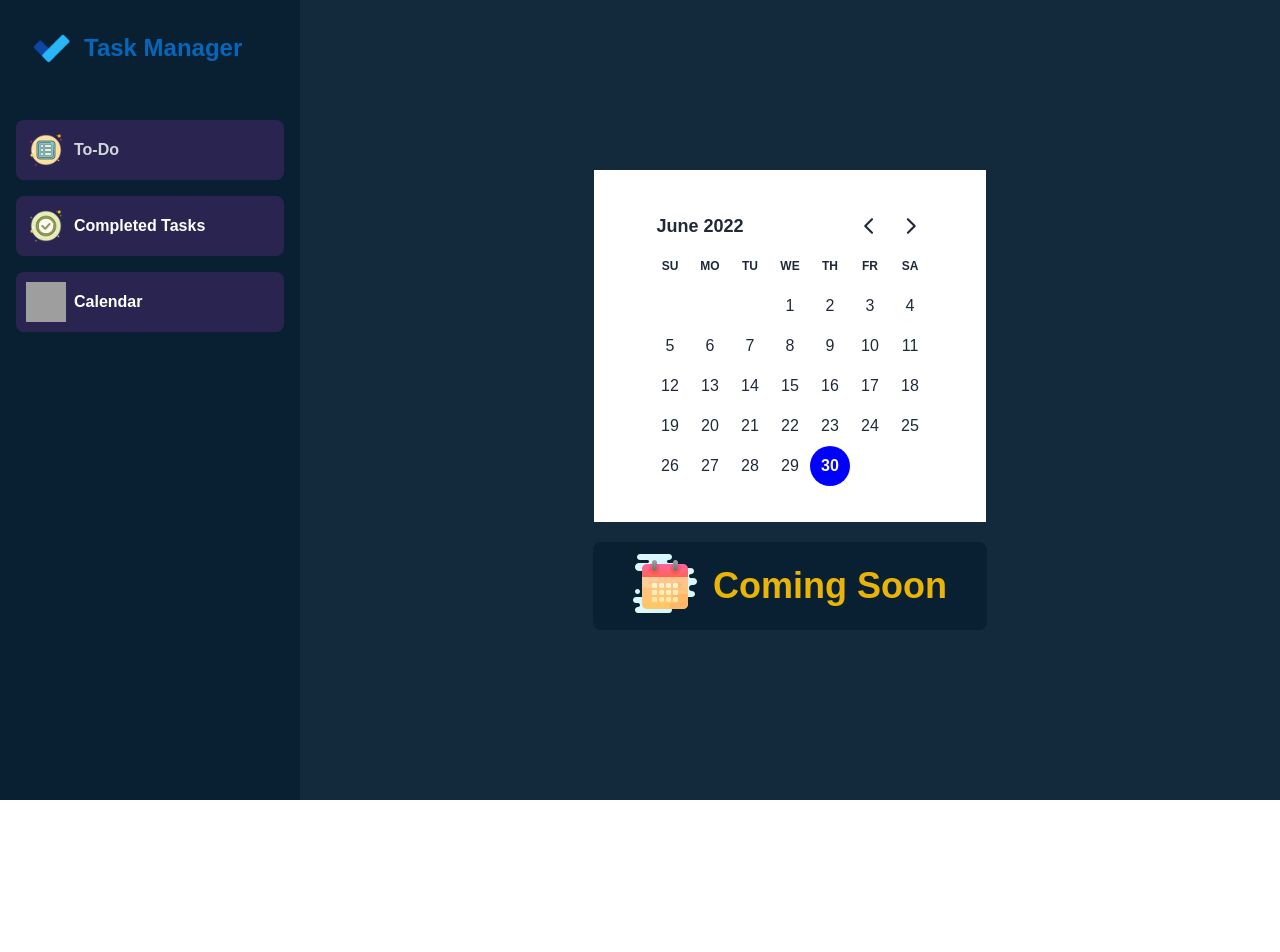
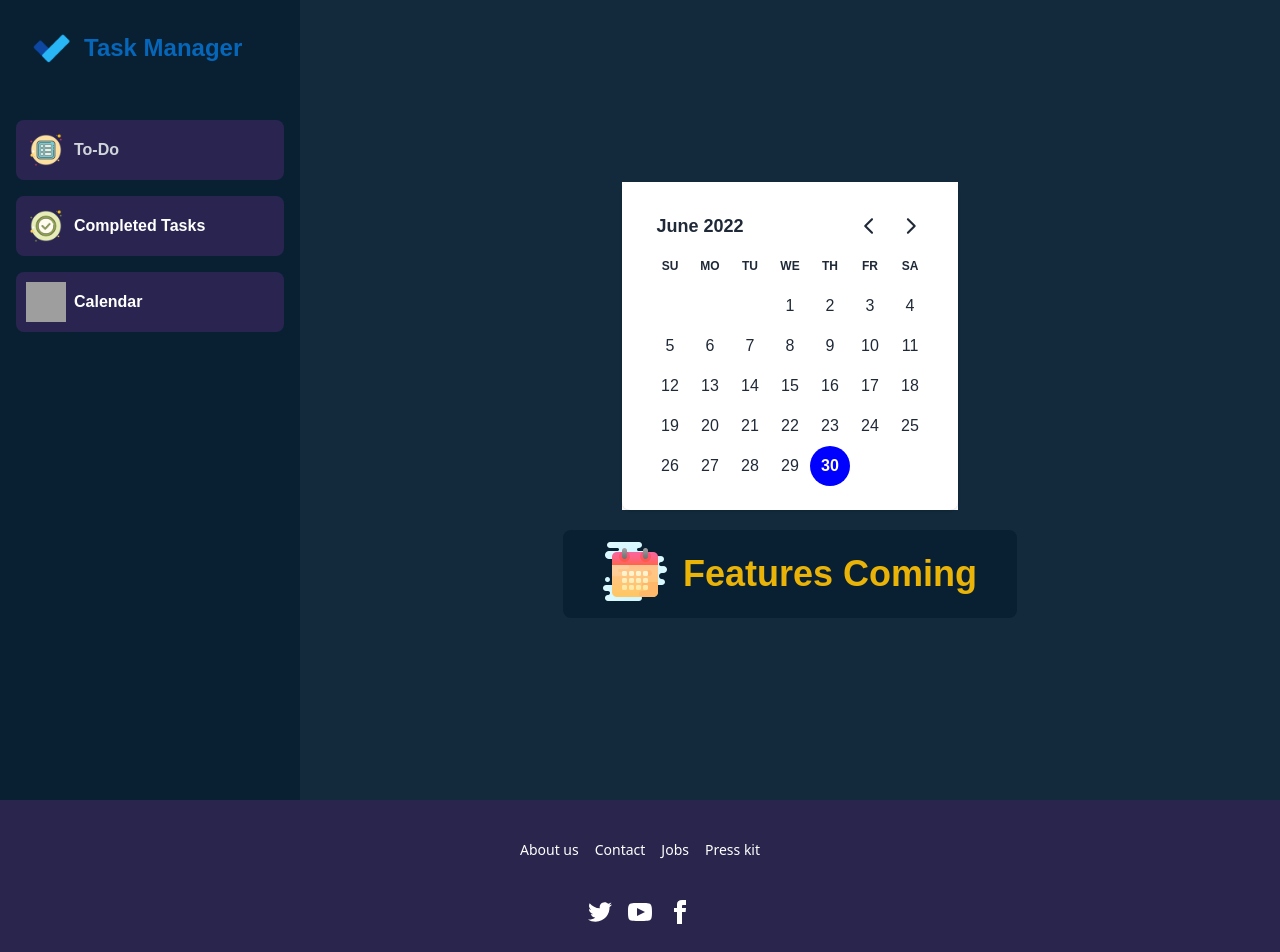
Before and after one commit to muntasirahmeed/Task-Manager, a React (Create React App) app: page /calender in a window 1280 px wide. Shown: the top 952 px of the page. Before the commit the page ends 800 px from the top, so only its background shows below. Built offline with nearby package versions, Linux system fonts and the light colour scheme; grey boxes are pictures that could not be loaded.

Commit message:
all requirement done

```diff
--- a/src/App.js
+++ b/src/App.js
@@ -1,10 +1,12 @@
 import { Route, Routes } from "react-router-dom";
-import Calender from "./Components/Calender";
 import CompleteTask from "./Components/CompleteTask";
 import Dashboard from "./Components/Dashboard";
 import Home from "./Components/Home";
 import Todo from "./Components/Todo";
+import Footer from "./Components/Footer";
 import  { Toaster } from "react-hot-toast";
+
+import Calender1 from "./Components/Calender";
 function App() {
   return (
     <>
@@ -13,9 +15,10 @@
           <Route index element={<Dashboard />} />
           <Route path="todo" element={<Todo />} />
           <Route path="complete" element={<CompleteTask />} />
-          <Route path="calender" element={<Calender />} />
+          <Route path="calender" element={<Calender1 />} />
         </Route>
       </Routes>
+      <Footer/>
       <Toaster />
     </>
   );
--- a/src/Components/Calender.js
+++ b/src/Components/Calender.js
@@ -1,26 +1,25 @@
 import React, { useState } from "react";
 import calender from "../assests/images/calender2.png";
-import { format } from "date-fns";
+// import Calendar from "react-calendar";
 import { DayPicker } from "react-day-picker";
 import "react-day-picker/dist/style.css";
 
-const Calender = () => {
-  const [selected, setSelected] = useState(new Date());
+const Calender1 = () => {
+  // const [value, onChange] = useState(new Date());
+    const [date, setDate] = useState(new Date());
+
   return (
     <div className="">
       <div className="  h-screen flex flex-col gap-5 items-center justify-center font-ralway">
         <div className="bg-white">
-          <DayPicker
-            className="px-10 py-5"
-            mode="single"
-            selected={selected}
-            onSelect={setSelected}
-          ></DayPicker>
+          <div className="shadow rounded-lg bg-white px-3 py-2">
+            <DayPicker mode="single" selected={date} onSelect={setDate} />
+          </div>
         </div>
         <div className="bg-[#082032]  px-10 py-3 rounded-lg flex items-center gap-4">
           <img src={calender} alt="" />
           <h1 className="lg:text-4xl font-bold text-yellow-500">
-            Coming Soon
+            Features Coming
           </h1>
         </div>
       </div>
@@ -28,4 +27,4 @@
   );
 };
 
-export default Calender;
+export default Calender1;
--- /dev/null
+++ b/src/Components/Footer.js
@@ -0,0 +1,58 @@
+import React from "react";
+
+const Footer = () => {
+  return (
+    <div>
+      <footer class="footer footer-center p-10 bg-[#29254C] text-white ">
+        <div class="grid grid-flow-col gap-4">
+          <a class="link link-hover">About us</a>
+          <a class="link link-hover">Contact</a>
+          <a class="link link-hover">Jobs</a>
+          <a class="link link-hover">Press kit</a>
+        </div>
+        <div>
+          <div class="grid grid-flow-col gap-4">
+            <a>
+              <svg
+                xmlns="http://www.w3.org/2000/svg"
+                width="24"
+                height="24"
+                viewBox="0 0 24 24"
+                class="fill-current"
+              >
+                <path d="M24 4.557c-.883.392-1.832.656-2.828.775 1.017-.609 1.798-1.574 2.165-2.724-.951.564-2.005.974-3.127 1.195-.897-.957-2.178-1.555-3.594-1.555-3.179 0-5.515 2.966-4.797 6.045-4.091-.205-7.719-2.165-10.148-5.144-1.29 2.213-.669 5.108 1.523 6.574-.806-.026-1.566-.247-2.229-.616-.054 2.281 1.581 4.415 3.949 4.89-.693.188-1.452.232-2.224.084.626 1.956 2.444 3.379 4.6 3.419-2.07 1.623-4.678 2.348-7.29 2.04 2.179 1.397 4.768 2.212 7.548 2.212 9.142 0 14.307-7.721 13.995-14.646.962-.695 1.797-1.562 2.457-2.549z"></path>
+              </svg>
+            </a>
+            <a>
+              <svg
+                xmlns="http://www.w3.org/2000/svg"
+                width="24"
+                height="24"
+                viewBox="0 0 24 24"
+                class="fill-current"
+              >
+                <path d="M19.615 3.184c-3.604-.246-11.631-.245-15.23 0-3.897.266-4.356 2.62-4.385 8.816.029 6.185.484 8.549 4.385 8.816 3.6.245 11.626.246 15.23 0 3.897-.266 4.356-2.62 4.385-8.816-.029-6.185-.484-8.549-4.385-8.816zm-10.615 12.816v-8l8 3.993-8 4.007z"></path>
+              </svg>
+            </a>
+            <a>
+              <svg
+                xmlns="http://www.w3.org/2000/svg"
+                width="24"
+                height="24"
+                viewBox="0 0 24 24"
+                class="fill-current"
+              >
+                <path d="M9 8h-3v4h3v12h5v-12h3.642l.358-4h-4v-1.667c0-.955.192-1.333 1.115-1.333h2.885v-5h-3.808c-3.596 0-5.192 1.583-5.192 4.615v3.385z"></path>
+              </svg>
+            </a>
+          </div>
+        </div>
+        <div>
+          <p>Copyright © 2022 - All right reserved by ACME Industries Ltd</p>
+        </div>
+      </footer>
+    </div>
+  );
+};
+
+export default Footer;
```
